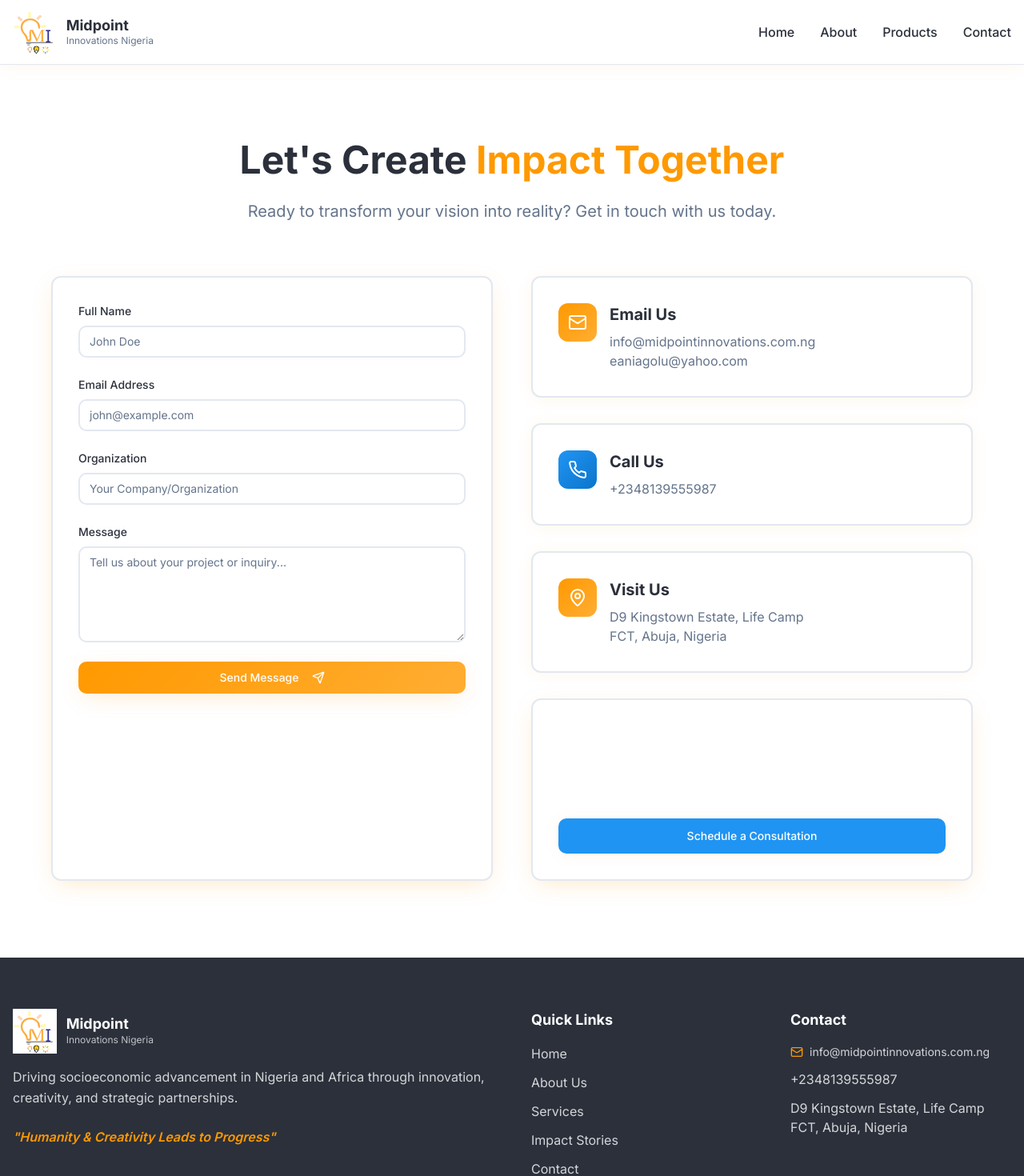
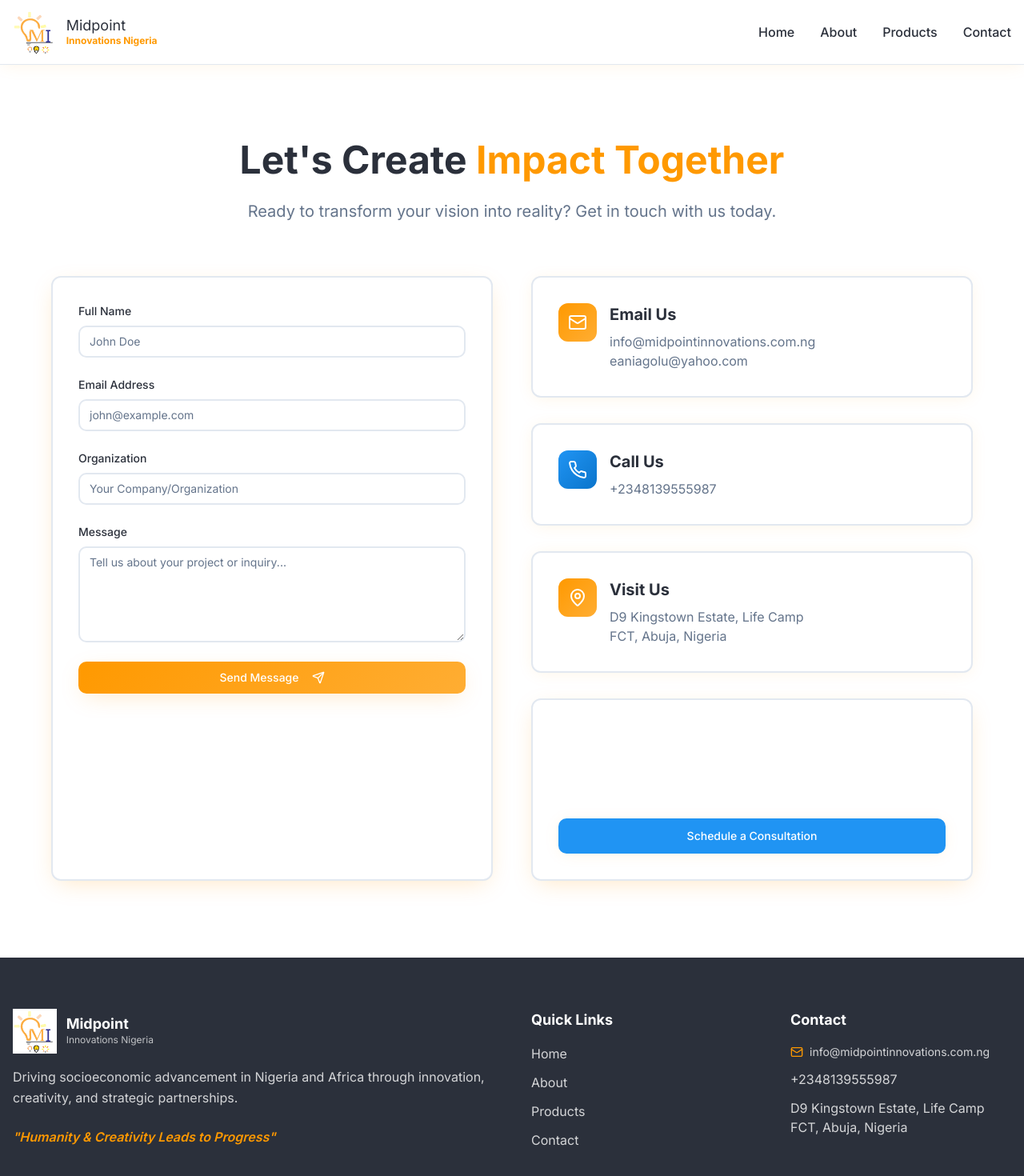
Before and after one commit to synegytech/midpointinnovations-, a React (Vite) app: page /contact in a window 1280 px wide. Shown: the top 1470 px of the page at 80% size. Built offline with nearby package versions, Linux system fonts and the light colour scheme; the HTML template or start-up script is replaced by a standard one.

Commit message:
Refactor: Update hero, footer, and logo text

```diff
--- a/src/components/Footer.tsx
+++ b/src/components/Footer.tsx
@@ -31,27 +31,22 @@ const Footer = () => {
             <h3 className="font-heading text-lg font-bold mb-4 text-background">Quick Links</h3>
             <ul className="space-y-3">
               <li>
-                <a href="#home" className="text-background/80 hover:text-primary transition-smooth">
+                <a href="/" className="text-background/80 hover:text-primary transition-smooth">
                   Home
                 </a>
               </li>
               <li>
-                <a href="#about" className="text-background/80 hover:text-primary transition-smooth">
-                  About Us
+                <a href="/about" className="text-background/80 hover:text-primary transition-smooth">
+                  About
                 </a>
               </li>
               <li>
-                <a href="#services" className="text-background/80 hover:text-primary transition-smooth">
-                  Services
+                <a href="/products" className="text-background/80 hover:text-primary transition-smooth">
+                  Products
                 </a>
               </li>
               <li>
-                <a href="#impact" className="text-background/80 hover:text-primary transition-smooth">
-                  Impact Stories
-                </a>
-              </li>
-              <li>
-                <a href="#contact" className="text-background/80 hover:text-primary transition-smooth">
+                <a href="/contact" className="text-background/80 hover:text-primary transition-smooth">
                   Contact
                 </a>
               </li>
--- a/src/components/Hero.tsx
+++ b/src/components/Hero.tsx
@@ -31,12 +31,14 @@ const Hero = () => {
           </p>
 
           <div className="flex flex-col sm:flex-row gap-5 pt-4">
-            <Button size="lg" className="h-12 px-8 text-base font-medium">
-              Partner With Us
-              <ArrowRight className="ml-2 w-4 h-4" />
+            <Button size="lg" className="h-12 px-8 text-base font-medium" asChild>
+              <a href="/contact">
+                Partner With Us
+                <ArrowRight className="ml-2 w-4 h-4" />
+              </a>
             </Button>
-            <Button size="lg" variant="outline" className="h-12 px-8 text-base font-medium">
-              Learn More
+            <Button size="lg" variant="outline" className="h-12 px-8 text-base font-medium" asChild>
+              <a href="/about">Learn More</a>
             </Button>
           </div>
         </div>
--- a/src/components/Impact.tsx
+++ b/src/components/Impact.tsx
@@ -1,28 +1,6 @@
 import { Card } from "@/components/ui/card";
-import { Quote } from "lucide-react";
 
 const Impact = () => {
-  const testimonials = [
-    {
-      quote: "Midpoint Innovations transformed our approach to community development. Their innovative solutions have created lasting impact in our region.",
-      author: "Dr. Adebayo Ogunlesi",
-      role: "Director, Community Development Agency",
-      organization: "Federal Ministry of Development"
-    },
-    {
-      quote: "Working with Midpoint has been a game-changer for our organization. Their creativity and strategic thinking helped us scale our impact exponentially.",
-      author: "Mrs. Chioma Nwankwo",
-      role: "Executive Director",
-      organization: "African Education Initiative"
-    },
-    {
-      quote: "The partnership with Midpoint Innovations brought fresh perspectives and innovative solutions that modernized our operations and improved service delivery.",
-      author: "Engr. Ibrahim Mohammed",
-      role: "Chief Technology Officer",
-      organization: "National Infrastructure Corp"
-    }
-  ];
-
   return (
     <section id="impact" className="py-24 bg-muted/30">
       <div className="container mx-auto px-4">
@@ -34,26 +12,6 @@ const Impact = () => {
             Positioned to create transformative change across Nigeria and Africa through
             strategic innovation and meaningful partnerships.
           </p>
-        </div>
-
-        <div className="grid md:grid-cols-3 gap-8 max-w-7xl mx-auto">
-          {testimonials.map((testimonial, index) => (
-            <Card
-              key={index}
-              className="p-8 border-2 hover:border-primary transition-smooth shadow-soft hover:shadow-medium animate-scale-in"
-              style={{ animationDelay: `${index * 0.1}s` }}
-            >
-              <Quote className="w-10 h-10 text-primary mb-6" />
-              <p className="text-foreground leading-relaxed mb-6 italic">
-                "{testimonial.quote}"
-              </p>
-              <div className="pt-6 border-t border-border">
-                <p className="font-semibold text-foreground">{testimonial.author}</p>
-                <p className="text-sm text-primary">{testimonial.role}</p>
-                <p className="text-sm text-muted-foreground mt-1">{testimonial.organization}</p>
-              </div>
-            </Card>
-          ))}
         </div>
 
         {/* Potential Impact Stats */}
--- a/src/components/Navbar.tsx
+++ b/src/components/Navbar.tsx
@@ -22,8 +22,8 @@ const Navbar = () => {
           <Link to="/" className="flex items-center space-x-3">
             <img src={logo} alt="Midpoint Innovations Nigeria" className="h-14 w-auto" />
             <div className="flex flex-col">
-              <span className="font-heading font-bold text-lg leading-tight">Midpoint</span>
-              <span className="text-xs text-muted-foreground">Innovations Nigeria</span>
+              <span className="font-heading text-lg leading-tight">Midpoint</span>
+              <span className="text-xs font-bold text-primary">Innovations Nigeria</span>
             </div>
           </Link>
 
```
